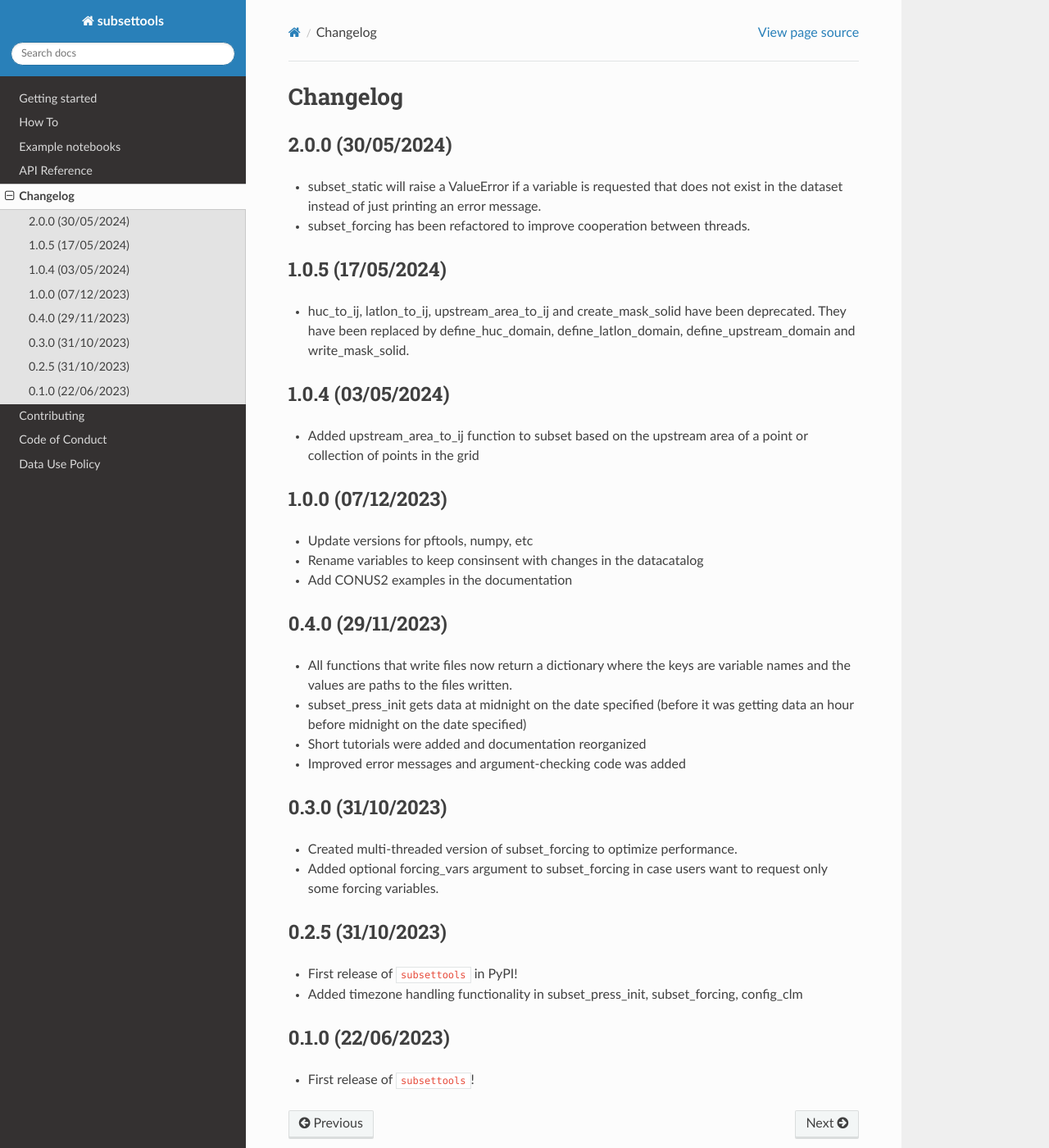
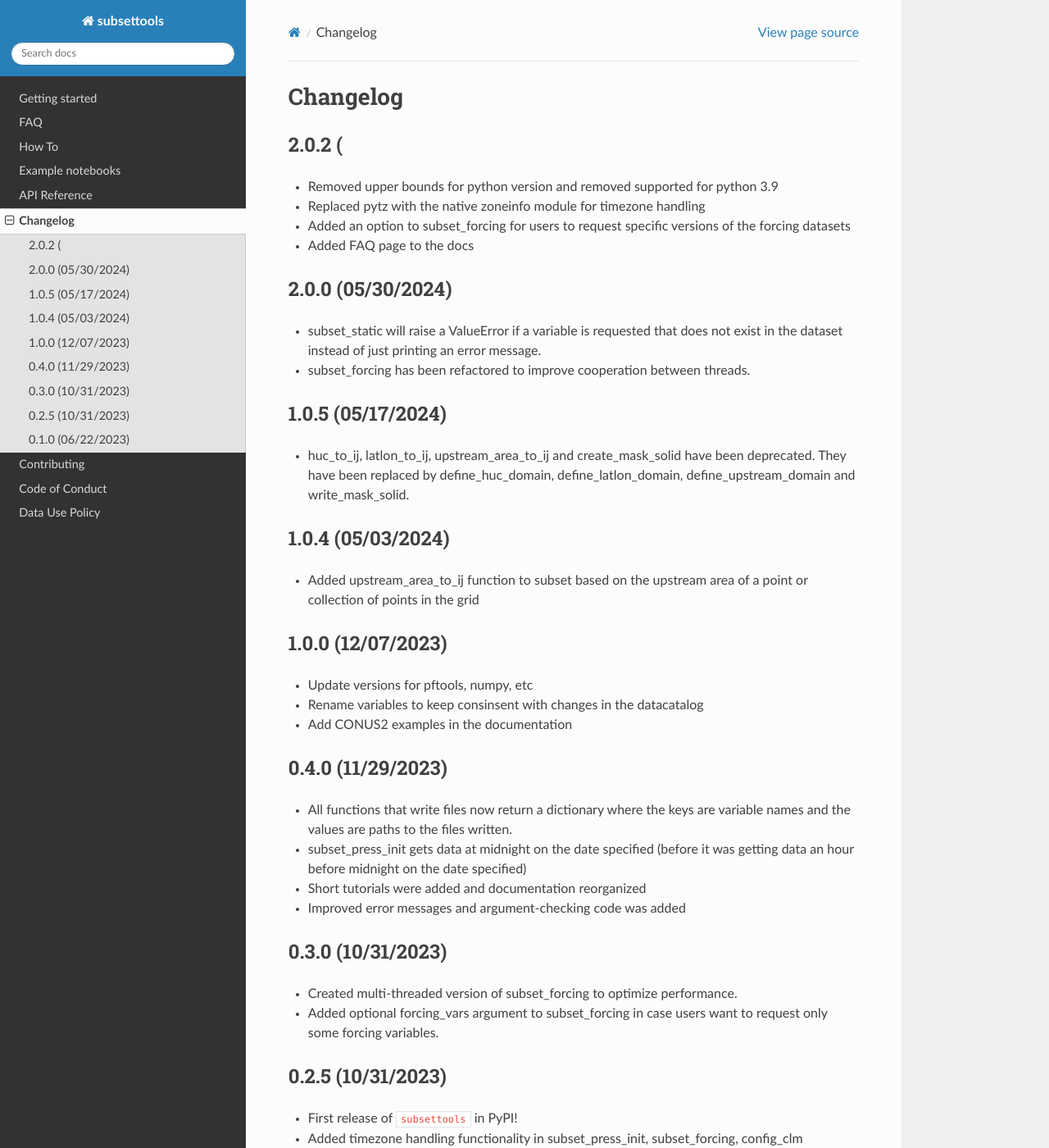
Before and after one commit to hydroframe/subsettools, a Sphinx documentation site: the page built from docs/changelog.md, in a window 1280 px wide and 1400 px high. Shown: the whole window at 82% size. Built offline with Sphinx 7.4.7 and the Read the Docs theme 3.1.0, drawn with Linux system fonts in a browser that asks for light colours.

```diff
--- a/CHANGELOG.md
+++ b/CHANGELOG.md
@@ -2,40 +2,46 @@
 
 <!--next-version-placeholder-->
 
-## 2.0.0 (30/05/2024)
+## 2.0.2 (
+- Removed upper bounds for python version and removed supported for python 3.9
+- Replaced pytz with the native zoneinfo module for timezone handling
+- Added an option to subset_forcing for users to request specific versions of the forcing datasets
+- Added FAQ page to the docs
+
+## 2.0.0 (05/30/2024)
 - subset_static will raise a ValueError if a variable is requested that does not
   exist in the dataset instead of just printing an error message.
 - subset_forcing has been refactored to improve cooperation between threads.
 
-## 1.0.5 (17/05/2024)
+## 1.0.5 (05/17/2024)
 - huc_to_ij, latlon_to_ij, upstream_area_to_ij and create_mask_solid have been deprecated.
   They have been replaced by define_huc_domain, define_latlon_domain, define_upstream_domain
   and write_mask_solid.
 
-## 1.0.4 (03/05/2024)
+## 1.0.4 (05/03/2024)
 - Added upstream_area_to_ij function to subset based on the upstream area of a point or collection of points in the grid
 
-## 1.0.0 (07/12/2023)
+## 1.0.0 (12/07/2023)
 - Update versions for pftools, numpy, etc
 - Rename variables to keep consinsent with changes in the datacatalog
 -  Add CONUS2 examples in the documentation
 
-## 0.4.0 (29/11/2023)
+## 0.4.0 (11/29/2023)
 - All functions that write files now return a dictionary where the keys are variable names and the values are paths to the files written.
 - subset_press_init gets data at midnight on the date specified (before it was getting data an hour before midnight on the date specified)
 - Short tutorials were added and documentation reorganized
 - Improved error messages and argument-checking code was added
 
-## 0.3.0 (31/10/2023)
+## 0.3.0 (10/31/2023)
 
 - Created multi-threaded version of subset_forcing to optimize performance.
 - Added optional forcing_vars argument to subset_forcing in case users want to request only some forcing variables.
 
-## 0.2.5 (31/10/2023)
+## 0.2.5 (10/31/2023)
 
 - First release of `subsettools` in PyPI!
 - Added timezone handling functionality in subset_press_init, subset_forcing, config_clm
 
-## 0.1.0 (22/06/2023)
+## 0.1.0 (06/22/2023)
 
 - First release of `subsettools`!
--- a/pyproject.toml
+++ b/pyproject.toml
@@ -7,7 +7,7 @@ license = "MIT"
 readme = "README.md"
 
 [tool.poetry.dependencies]
-python = "^3.9"
+python = "^3.10"
 numpy = ">=1.23.0"
 requests = ">=2.28.2"
 pftools = ">=1.3.10"
```
Also changed, not shown: docs/faq.md (added, +55 -0 lines), docs/getting_started.md (+3 -1 lines), docs/index.md (+1 -0 lines), .readthedocs.yml.
